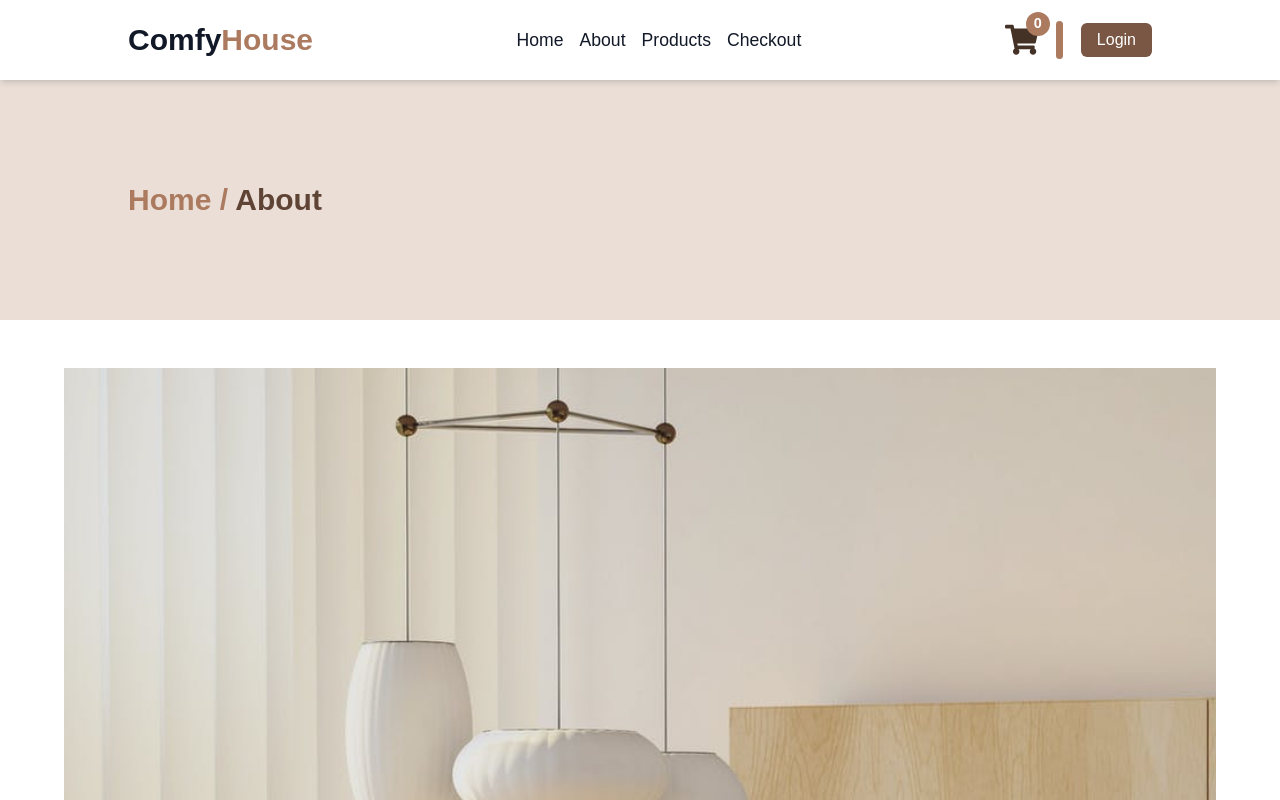
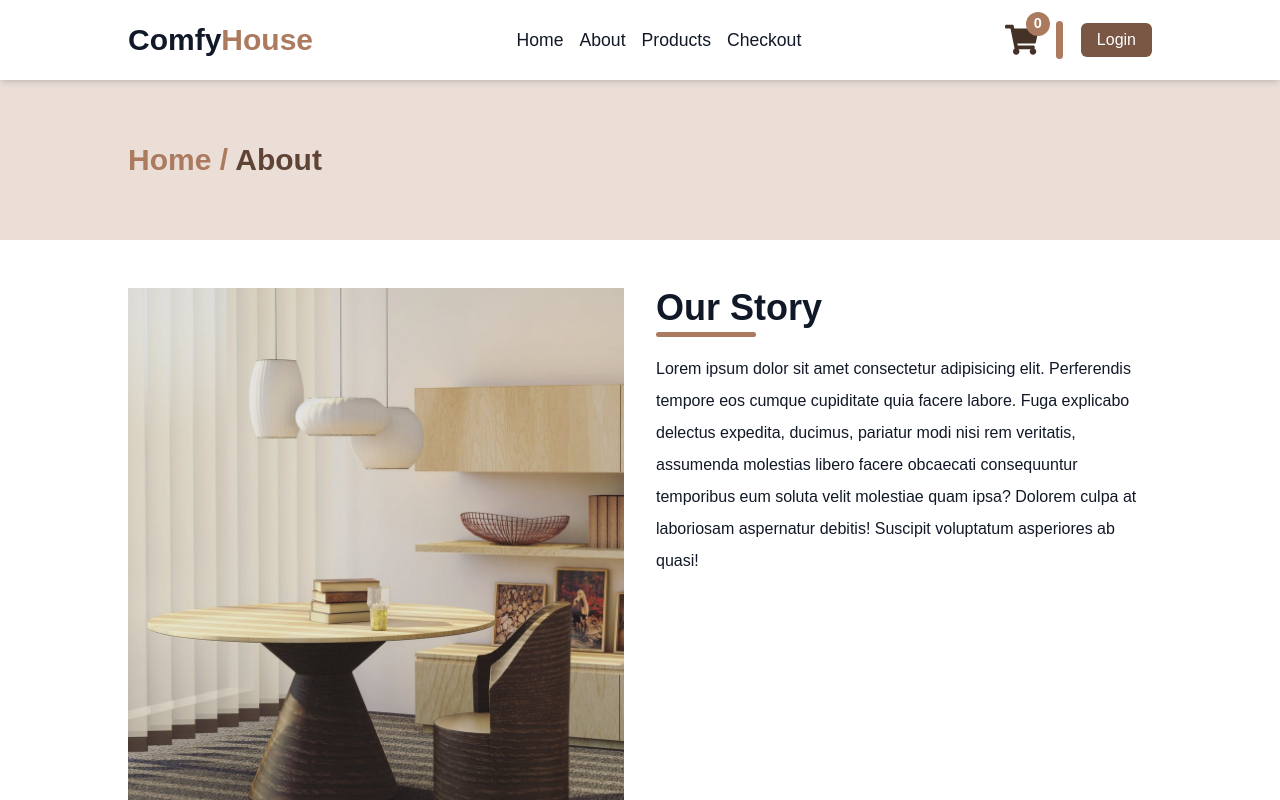
Before and after one commit to margusliinev/react-projects, a React (Vite) app in the folder 02-comfy-house/: page /about in a window 1280 px wide. Shown: the top 800 px of the page. Built offline with nearby package versions, Linux system fonts and the light colour scheme; a web font is replaced by a local one.

Commit message:
about page

```diff
--- a/02-comfy-house/src/main.scss
+++ b/02-comfy-house/src/main.scss
@@ -118,7 +118,7 @@ h6 {
 }
 
 section {
-    padding: 5rem 0;
+    padding-top: 5rem;
 }
 
 /* NAVBAR */
@@ -451,12 +451,38 @@ section {
 /* ==================================================================================================== */
 
 .about-page {
+    min-height: calc(100vh - 5rem);
     .about-page-container {
+        max-width: $width-lg;
         display: grid;
         row-gap: 1rem;
         width: 90vw;
         margin: 0 auto;
         padding: 3rem 0;
+        img {
+            max-height: 33rem;
+        }
+        .about-info {
+            .title-underline {
+                height: 5px;
+                background-color: $colorPrimary5;
+                width: 100px;
+                margin-top: 0.25rem;
+                text-align: center;
+                border-radius: 9999px;
+                margin-bottom: 1rem;
+            }
+            p {
+                line-height: 2;
+                font-weight: 500;
+            }
+        }
+    }
+    @media screen and (min-width: $width-md) {
+        .about-page-container {
+            grid-template-columns: 1fr 1fr;
+            column-gap: 2rem;
+        }
     }
 }
 
@@ -464,7 +490,7 @@ section {
 /* ==================================================================================================== */
 
 .page-hero {
-    height: 15rem;
+    height: 10rem;
     background-color: $colorPrimary10;
     display: grid;
     align-items: center;
--- a/02-comfy-house/src/pages/AboutPage.jsx
+++ b/02-comfy-house/src/pages/AboutPage.jsx
@@ -10,6 +10,7 @@ const AboutPage = () => {
                 <img src={aboutImg} alt='furniture image' className='about-img' />
                 <div className='about-info'>
                     <h3>Our Story</h3>
+                    <div className='title-underline'></div>
                     <p>Lorem ipsum dolor sit amet consectetur adipisicing elit. Perferendis tempore eos cumque cupiditate quia facere labore. Fuga explicabo delectus expedita, ducimus, pariatur modi nisi rem veritatis, assumenda molestias libero facere obcaecati consequuntur temporibus eum soluta velit molestiae quam ipsa? Dolorem culpa at laboriosam aspernatur debitis! Suscipit voluptatum asperiores ab quasi!</p>
                 </div>
             </div>
```
